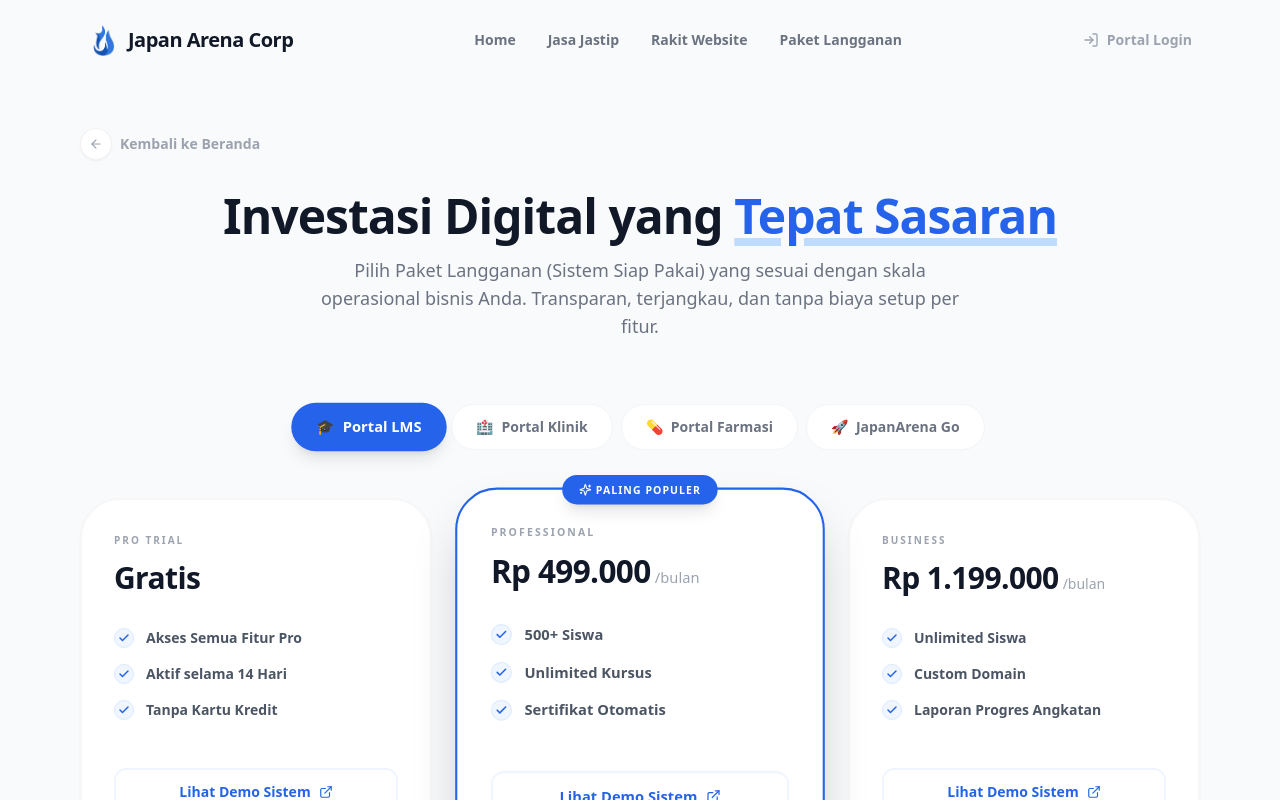
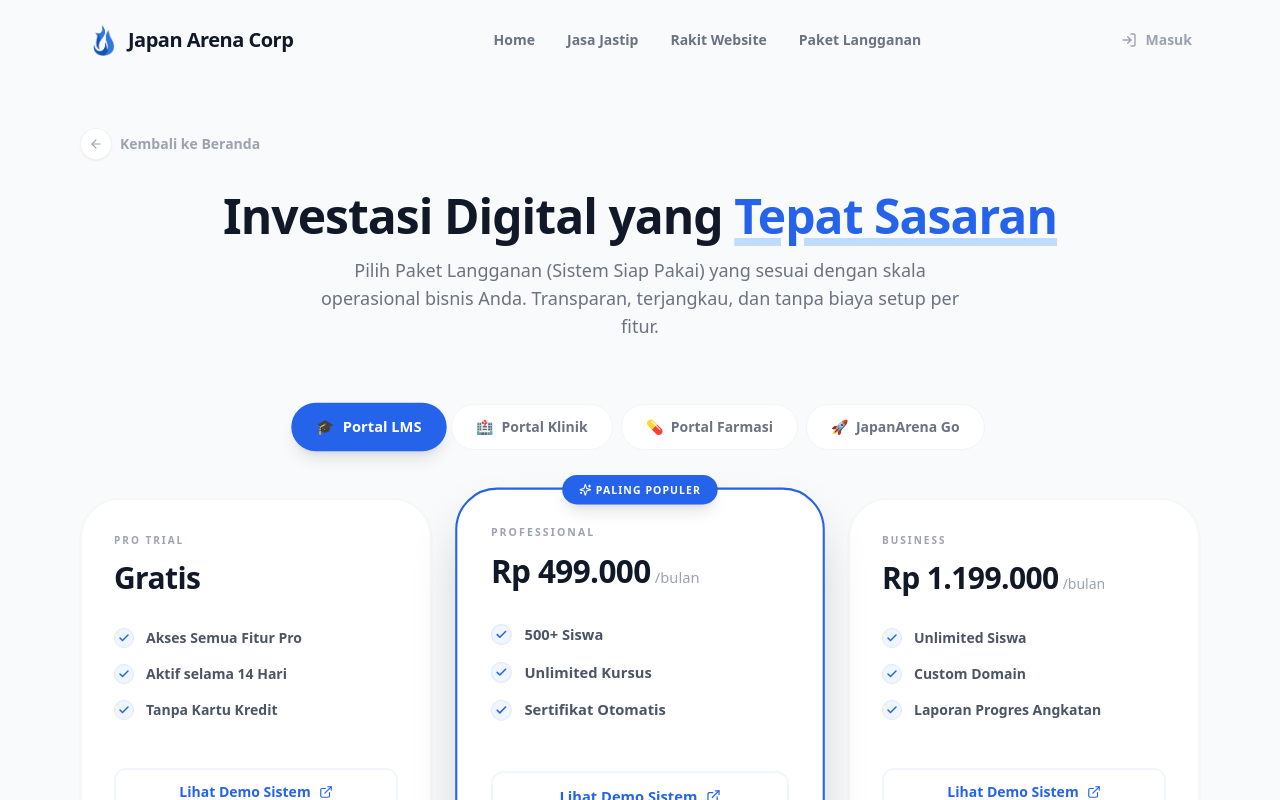
Before and after one commit to RiGi26/ja-landingpage-platform, a Next.js app: page /pricing in a window 1280 px wide. Shown: the top 800 px of the page. Built offline with nearby package versions, Linux system fonts and the light colour scheme.

Commit message:
chore: update login terminology to 'Masuk' for a friendlier UX

```diff
--- a/components/LmsNavbar.tsx
+++ b/components/LmsNavbar.tsx
@@ -86,7 +86,7 @@ export default function LmsNavbar() {
               className="hidden sm:flex items-center gap-2 text-gray-400 hover:text-gray-900 text-sm font-semibold transition-colors"
             >
               <LogIn size={16} />
-              Portal Login
+              Masuk
             </button>
 
             <button
@@ -127,7 +127,7 @@ export default function LmsNavbar() {
                 onClick={() => { setOpen(false); setIsPickerOpen(true) }}
                 className="w-full flex items-center justify-center gap-2 py-4 rounded-2xl bg-blue-600 text-white font-black"
               >
-                <LogIn size={18} /> Masuk ke Portal
+                <LogIn size={18} /> Masuk Layanan
               </button>
             </div>
           </div>
```
